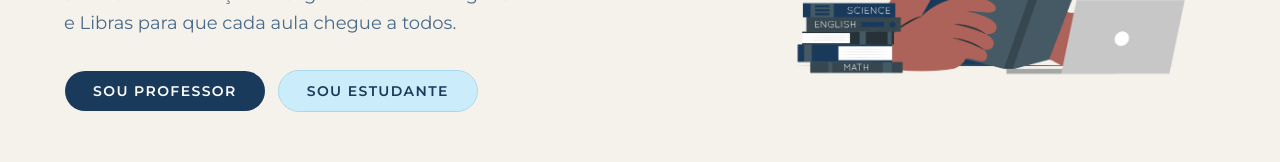
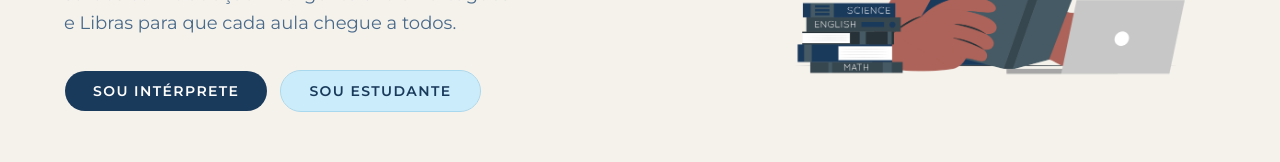
Before and after one commit to Anthonyysm/sina-accessibility, a Next.js app: page /LandingPage in a window 1280 px wide. Shown: the part 520-682 px from the top of the page. Built offline with nearby package versions, Linux system fonts and the light colour scheme.

Commit message:
Fix: Pequeno ajuste de labels

```diff
--- a/app/LandingPage/sections/HeroSection.tsx
+++ b/app/LandingPage/sections/HeroSection.tsx
@@ -73,7 +73,7 @@ export default function HeroSection() {
             className="bg-[#1a3a5c] hover:bg-[#0f2440] text-white rounded-full px-7 py-5 font-semibold gap-2 text-sm"
           >
             <a href="#cta">
-              Sou Professor
+              Sou Intérprete
             </a>
           </Button>
           <Button
--- a/components/Footer.tsx
+++ b/components/Footer.tsx
@@ -56,11 +56,11 @@ export default function Footer() {
             <ul className="flex flex-col gap-2.5">
               <li>
                 <a
-                  href="mailto:ola@sina.edu.br"
+                  href="mailto:segundohackathon@gmail.com"
                   className="text-sm text-white/70 hover:text-white transition-colors flex items-center gap-1.5"
                 >
                   <MdEmail className="text-base shrink-0" />
-                  ola@sina.edu.br
+                  segundohackathon@gmail.com
                 </a>
               </li>
               <li className="text-sm text-white/70 flex items-center gap-1.5">
```
